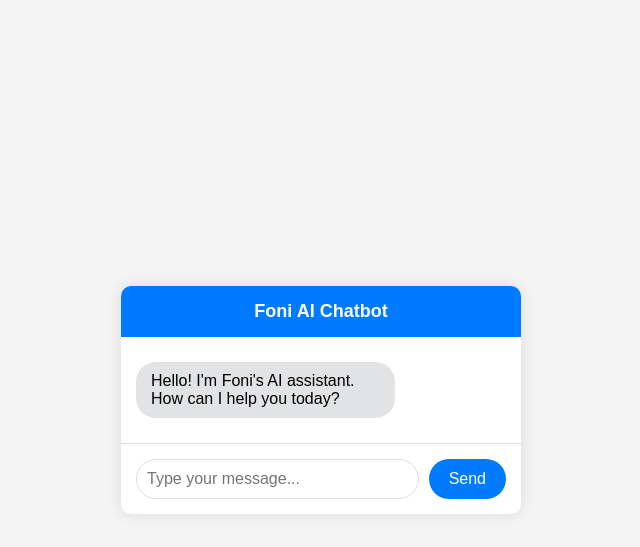
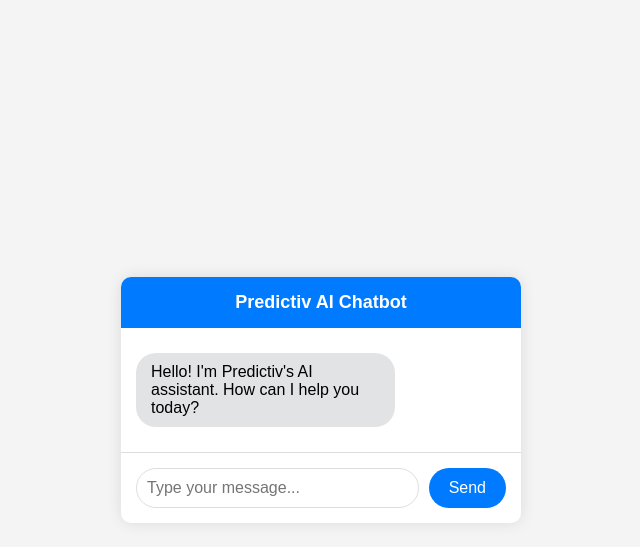
Before and after one commit to HarishKMurali/AIChatbot, a Flask app: page / in a window 1280 px wide. Shown: the top 547 px of the page, without its empty margins (319-959 px from the left). Run offline with Flask 3, Linux system fonts and the light colour scheme; some libraries are stand-ins or nearby versions.

Commit message:
increased context

```diff
--- a/app.py
+++ b/app.py
@@ -36,7 +36,7 @@ def retrieve_context(query):
 
 # Function to get a response from Claude
 def get_claude_response(prompt, context):
-    instructions = "You are a representative of Predictive AI. Given the context and a prompt answer to the user as a company representative. Donot "
+    instructions = "You are a representative of Predictiv AI. Given the context and a prompt answer to the user as a company representative. Donot "
     full_prompt = f"{HUMAN_PROMPT}{instructions} {context}\n\n{prompt}{AI_PROMPT}"
     response = anthropic_client.completions.create(
         model="claude-2",
--- a/templates/index.html
+++ b/templates/index.html
@@ -3,7 +3,7 @@
 <head>
     <meta charset="UTF-8">
     <meta name="viewport" content="width=device-width, initial-scale=1.0">
-    <title>Foni AI Chatbot</title>
+    <title>Predictiv AI Chatbot</title>
     <script src="https://ajax.googleapis.com/ajax/libs/jquery/3.2.1/jquery.min.js"></script>
     <style>
         * {
@@ -112,10 +112,10 @@
 </head>
 <body>
     <div class="chat-container">
-        <div class="chat-header">Foni AI Chatbot</div>
+        <div class="chat-header">Predictiv AI Chatbot</div>
         <div id="chatbox" class="chatbox">
             <div class="botText">
-                <span>Hello! I'm Foni's AI assistant. How can I help you today?</span>
+                <span>Hello! I'm Predictiv's AI assistant. How can I help you today?</span>
             </div>
         </div>
         <div class="input-container">
@@ -157,17 +157,17 @@
 <head>
     <meta charset="UTF-8">
     <meta name="viewport" content="width=device-width, initial-scale=1.0">
-    <title>Foni AI Chatbot</title>
+    <title>Predictiv AI Chatbot</title>
     <link rel="stylesheet" href="{{ url_for('static', filename='style.css') }}">
 </head>
 <body>
     <div class="chat-container">
         <div class="chat-header">
-            <h2>Foni AI Chatbot</h2>
+            <h2>Predictiv AI Chatbot</h2>
         </div>
         <div id="chatbox" class="chatbox">
             <div class="bot-message">
-                Hello! I'm Foni's AI assistant. How can I help you today?
+                Hello! I'm Predictiv's AI assistant. How can I help you today?
             </div>
         </div>
         <div class="input-container">
@@ -211,7 +211,7 @@
 <head>
     <meta charset="UTF-8">
     <meta name="viewport" content="width=device-width, initial-scale=1.0">
-    <title>Foni AI Chatbot</title>
+    <title>Predictiv AI Chatbot</title>
     <script src="https://ajax.googleapis.com/ajax/libs/jquery/3.2.1/jquery.min.js"></script>
     <style>
         * {
@@ -320,10 +320,10 @@
 </head>
 <body>
     <div class="chat-container">
-        <div class="chat-header">Foni AI Chatbot</div>
+        <div class="chat-header">Predictiv AI Chatbot</div>
         <div id="chatbox" class="chatbox">
             <div class="botText">
-                <span>Hello! I'm Foni's AI assistant. How can I help you today?</span>
+                <span>Hello! I'm Predictiv's AI assistant. How can I help you today?</span>
             </div>
         </div>
         <div class="input-container">
--- a/webscraper.py
+++ b/webscraper.py
@@ -40,7 +40,7 @@ def scrape_website(base_urls):
     return scraped_data
 
 # Example usage
-base_urls = ["https://www.predictiv.ai/"]#, "https://www.predictiv.ai/pages/about-leading-artificial-intelligence-company-toronto", "https://www.predictiv.ai/pages/subsidiaries","https://www.predictiv.ai/pages/investors","https://www.predictiv.ai/blogs/toronto-artificial-intelligence-company-blog"]
+base_urls = ["https://www.predictiv.ai/", "https://www.predictiv.ai/pages/about-leading-artificial-intelligence-company-toronto", "https://www.predictiv.ai/pages/subsidiaries","https://www.predictiv.ai/pages/investors","https://www.predictiv.ai/blogs/toronto-artificial-intelligence-company-blog"]
 scraped_data = scrape_website(base_urls)
 print(len(scraped_data))
 print(sys.getsizeof(scraped_data))
```
